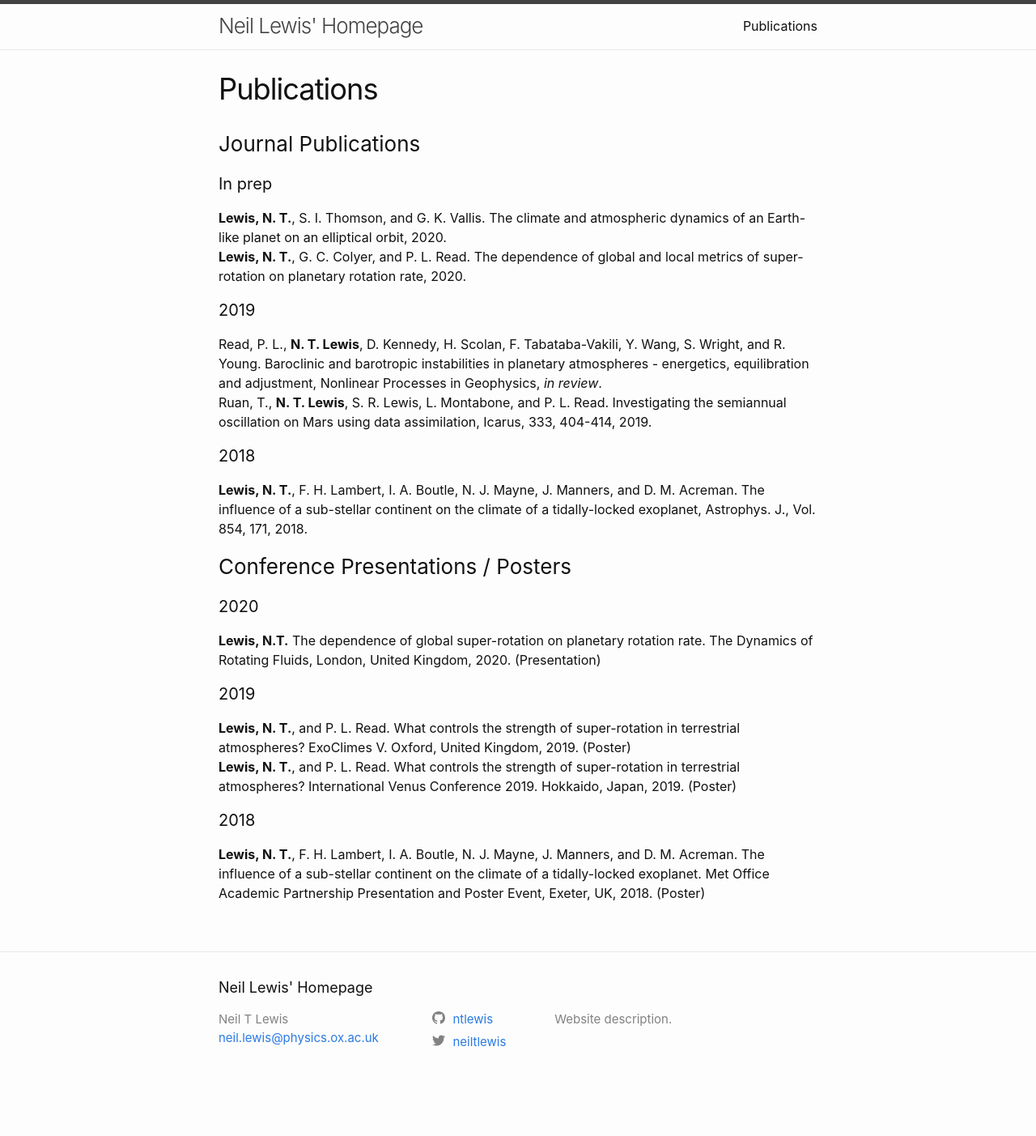
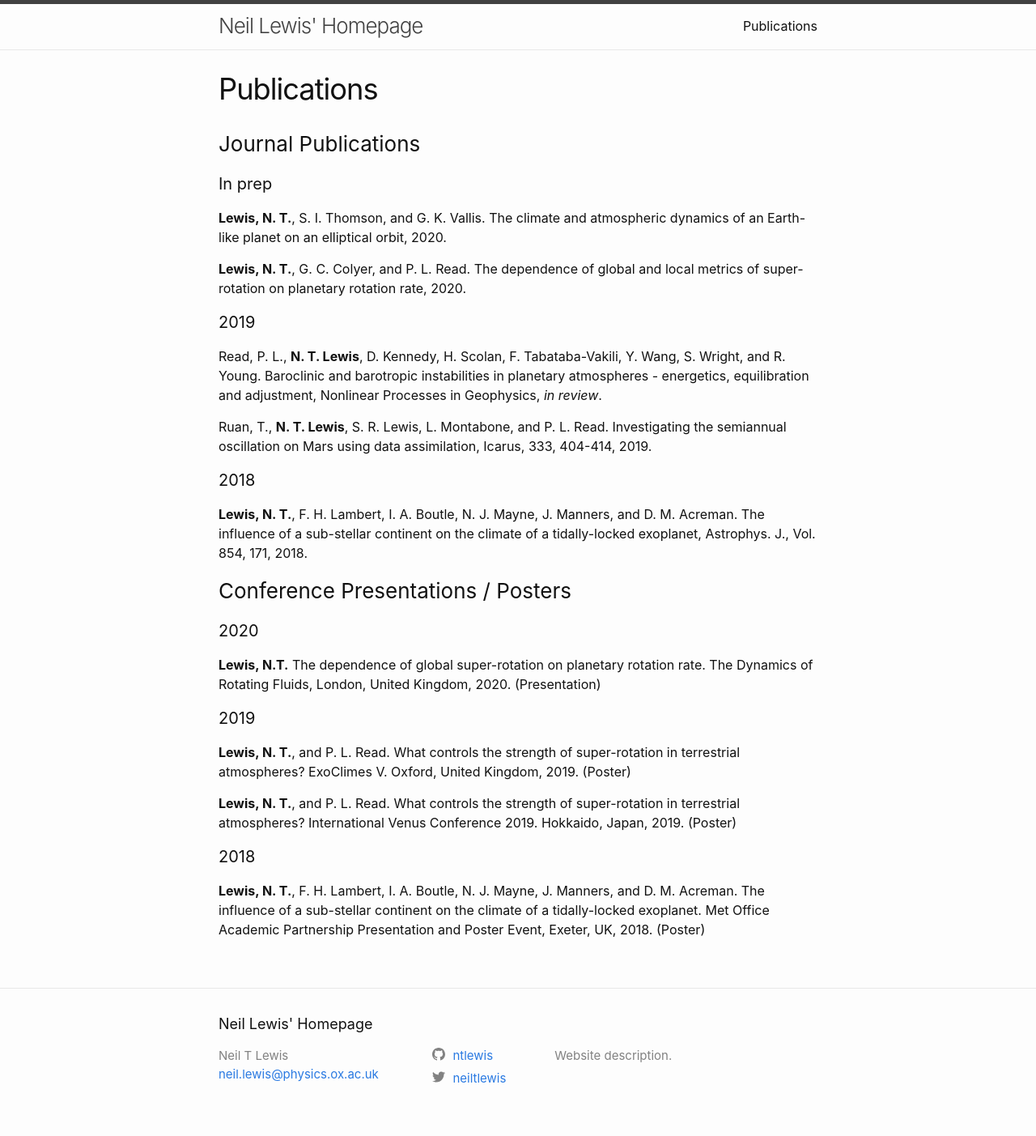
Before and after one commit to ntlewis/ntlewis.github.io, a Jekyll site: the page built from publications.md, in a window 1280 px wide. Shown: the whole page at 81% size. Built offline with Jekyll 4.4.1, drawn with Linux system fonts in a browser that asks for light colours; before the commit the page ends 1358 px from its top, so only the background shows below that.

```diff
--- a/publications.md
+++ b/publications.md
@@ -7,11 +7,13 @@ permalink: /publications/
 ### Journal Publications
 
 #### In prep
-**Lewis, N. T.**, S. I. Thomson, and G. K. Vallis. The climate and atmospheric dynamics of an Earth-like planet on an elliptical orbit, 2020. \
+**Lewis, N. T.**, S. I. Thomson, and G. K. Vallis. The climate and atmospheric dynamics of an Earth-like planet on an elliptical orbit, 2020.
+
 **Lewis, N. T.**, G. C. Colyer, and P. L. Read. The dependence of global and local metrics of super-rotation on planetary rotation rate, 2020.
 
 #### 2019
-Read, P. L., **N. T. Lewis**, D. Kennedy, H. Scolan, F. Tabataba-Vakili, Y. Wang, S. Wright, and R. Young. Baroclinic and barotropic instabilities in planetary atmospheres - energetics, equilibration and adjustment, Nonlinear Processes in Geophysics, *in review*. \
+Read, P. L., **N. T. Lewis**, D. Kennedy, H. Scolan, F. Tabataba-Vakili, Y. Wang, S. Wright, and R. Young. Baroclinic and barotropic instabilities in planetary atmospheres - energetics, equilibration and adjustment, Nonlinear Processes in Geophysics, *in review*.
+
 Ruan, T., **N. T. Lewis**, S. R. Lewis, L. Montabone, and P. L. Read. Investigating the semiannual oscillation on Mars using data assimilation, Icarus, 333, 404-414, 2019.
 
 #### 2018
@@ -25,7 +27,8 @@ Ruan, T., **N. T. Lewis**, S. R. Lewis, L. Montabone, and P. L. Read. Investigat
 **Lewis, N.T.** The dependence of global super-rotation on planetary rotation rate. The Dynamics of Rotating Fluids, London, United Kingdom, 2020. (Presentation)
 
 #### 2019
-**Lewis, N. T.**, and P. L. Read. What controls the strength of super-rotation in terrestrial atmospheres? ExoClimes V. Oxford, United Kingdom, 2019. (Poster) \
+**Lewis, N. T.**, and P. L. Read. What controls the strength of super-rotation in terrestrial atmospheres? ExoClimes V. Oxford, United Kingdom, 2019. (Poster)
+
 **Lewis, N. T.**, and P. L. Read. What controls the strength of super-rotation in terrestrial atmospheres? International Venus Conference 2019. Hokkaido, Japan, 2019. (Poster)
 
 #### 2018
```
